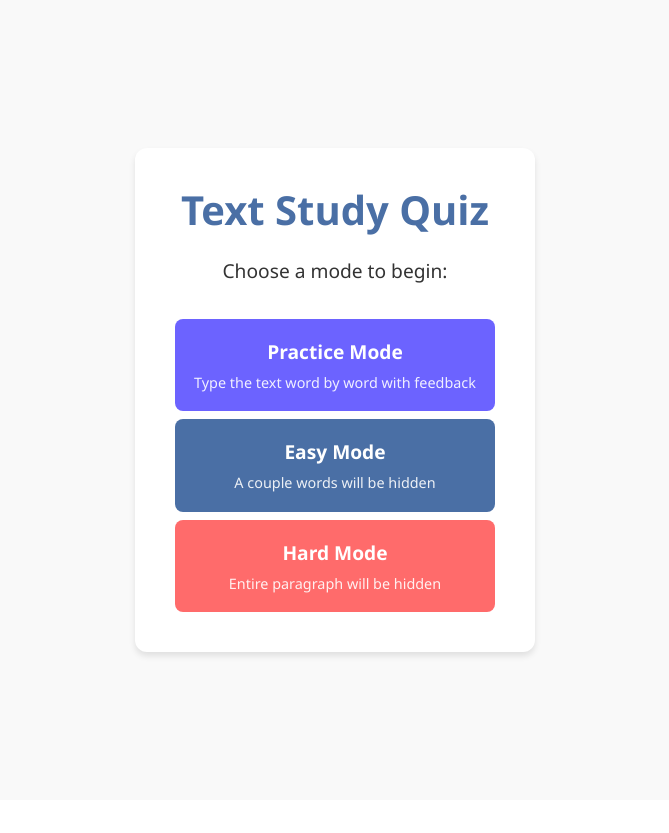
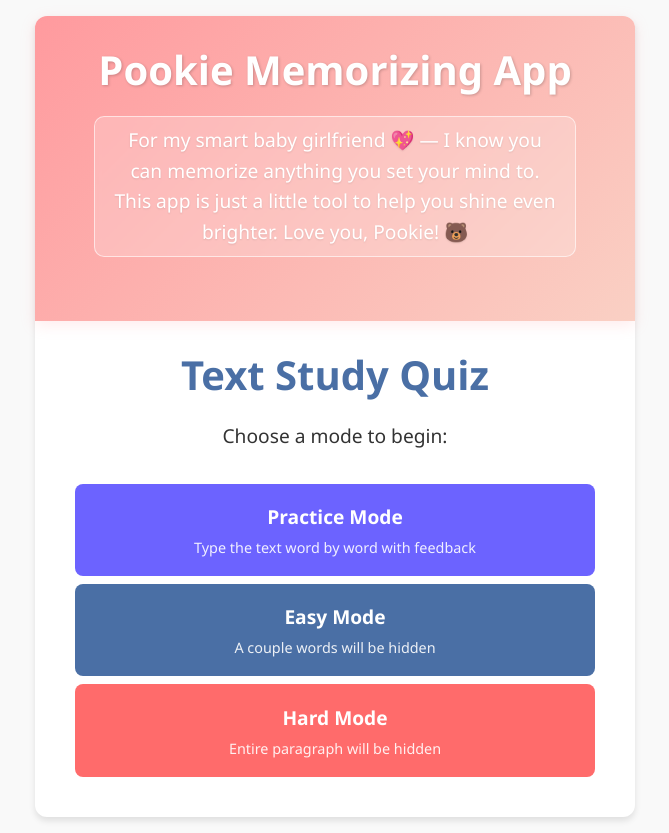
Before and after one commit to marcft/text-memorization-quiz, a React (Vite) app: page / in a window 1280 px wide. Shown: the whole page, without its empty margins (305-974 px from the left). Before the commit the page ends 800 px from the top, so only its background shows below. Built offline with nearby package versions, Linux system fonts and the light colour scheme.

Commit message:
Add cute header

```diff
--- a/src/App.css
+++ b/src/App.css
@@ -93,6 +93,39 @@ body {
   width: 100%;
   max-width: 600px;
   animation: fadeIn 0.5s ease-in-out;
+}
+
+.pookie-header {
+  background: linear-gradient(135deg, #ff9a9e 0%, #fad0c4 100%);
+  margin: -2.5rem -2.5rem 2rem;
+  padding: 2rem;
+  border-radius: 12px 12px 0 0;
+  text-align: center;
+  box-shadow: 0 4px 15px rgba(255, 154, 158, 0.2);
+}
+
+.pookie-title {
+  color: #fff !important;
+  font-size: 2.6rem;
+  margin-bottom: 0.8rem;
+  font-weight: 700;
+  text-shadow: 1px 1px 3px rgba(0, 0, 0, 0.2);
+  font-family: 'Segoe UI', Tahoma, Geneva, Verdana, sans-serif;
+}
+
+.pookie-description {
+  color: #fff;
+  font-size: 1.1rem;
+  line-height: 1.6;
+  font-weight: 500;
+  max-width: 90%;
+  margin: 0 auto;
+  text-shadow: 0px 1px 2px rgba(0, 0, 0, 0.1);
+  padding: 0.5rem 1rem;
+  background-color: rgba(255, 255, 255, 0.2);
+  border-radius: 10px;
+  backdrop-filter: blur(3px);
+  border: rgba(255, 255, 255, 0.6) solid 1px;
 }
 
 .start-screen h1 {
@@ -688,6 +721,32 @@ textarea:disabled {
   }
 }
 
+@keyframes heartBeat {
+  0% {
+    transform: scale(1);
+  }
+  14% {
+    transform: scale(1.1);
+  }
+  28% {
+    transform: scale(1);
+  }
+  42% {
+    transform: scale(1.1);
+  }
+  70% {
+    transform: scale(1);
+  }
+}
+
+.pookie-title {
+  animation: fadeIn 1s ease-out, heartBeat 2s ease-in-out 2s;
+}
+
+.pookie-description {
+  animation: fadeIn 1.5s ease-out;
+}
+
 @keyframes slideUp {
   from {
     opacity: 0;
@@ -723,6 +782,15 @@ textarea:disabled {
 @media (max-width: 480px) {
   .start-screen h1 {
     font-size: 2rem;
+  }
+
+  .pookie-title {
+    font-size: 2rem;
+  }
+
+  .pookie-description {
+    font-size: 0.95rem;
+    padding: 0.4rem 0.8rem;
   }
 
   .quiz-header h2 {
--- a/src/components/StartScreen.jsx
+++ b/src/components/StartScreen.jsx
@@ -1,6 +1,14 @@
 const StartScreen = ({ onStartQuiz }) => {
   return (
     <div className="start-screen">
+      <div className="pookie-header">
+        <h1 className="pookie-title">Pookie Memorizing App</h1>
+        <p className="pookie-description">
+          For my smart baby girlfriend 💖 — I know you can memorize anything you
+          set your mind to. This app is just a little tool to help you shine
+          even brighter. Love you, Pookie! 🐻
+        </p>
+      </div>
       <h1>Text Study Quiz</h1>
       <p>Choose a mode to begin:</p>
       <div className="mode-buttons">
```
